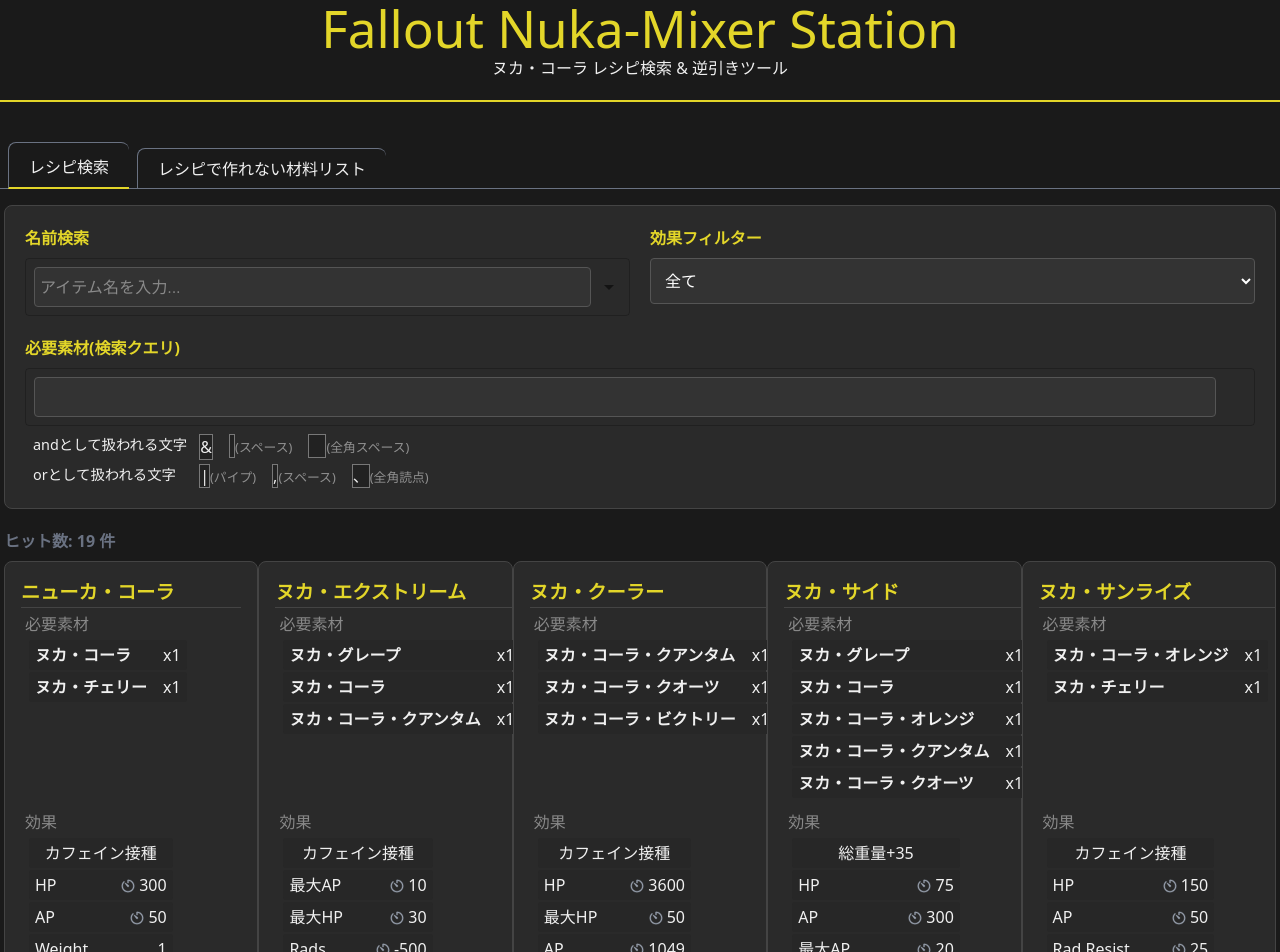
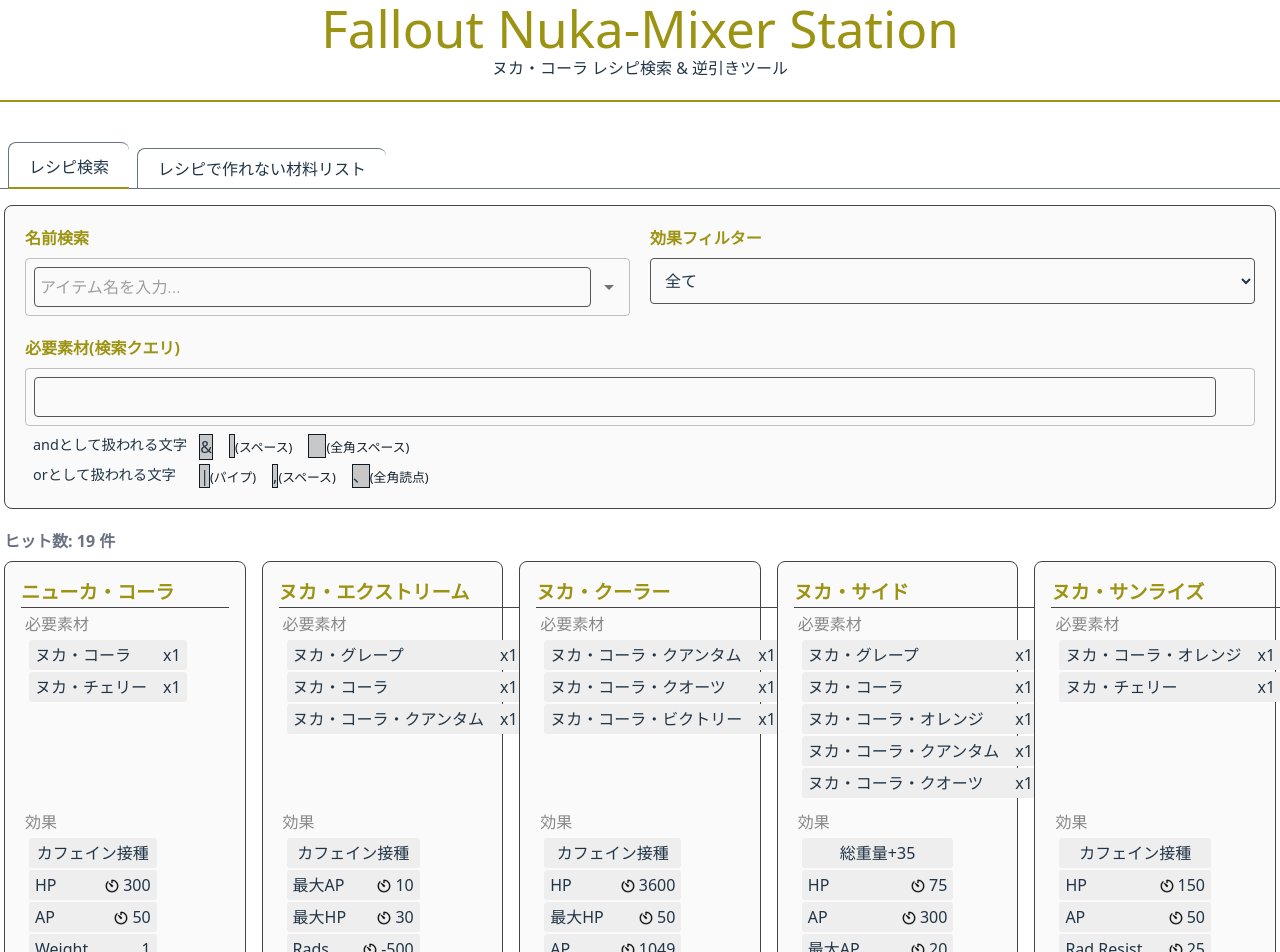
Before and after one commit to vvlvm/fallout-recipe, a React (Vite) app: page / in a window 1280 px wide. Shown: the top 952 px of the page. Built offline with nearby package versions, Linux system fonts and the light colour scheme.

Commit message:
ライトも＾ドを調整

```diff
--- a/src/components/filters/Effects.tsx
+++ /dev/null
@@ -1,88 +0,0 @@
-import { EFFECT_LABELS } from '@/constants/EFFECT_LABELS'
-import {
-	isCarryWeightEffect,
-	type Effect,
-	type EffectMap,
-	type EffectName,
-} from '@/types/RecipieType'
-import clsx from 'clsx'
-import { IoIosTimer } from 'react-icons/io'
-
-interface Props {
-	effects: EffectMap
-	selectedEffect: EffectName | ''
-}
-
-export function Effects({ effects, selectedEffect }: Props) {
-	return (
-		<div className='list-like-grid'>
-			{Object.values(effects).map((effect) => (
-				<ListItem
-					effect={effect}
-					selectedEffect={selectedEffect}
-					key={effect.effectName}
-				/>
-			))}
-		</div>
-	)
-}
-
-interface TagProps {
-	effect: Effect
-	selectedEffect: EffectName | ''
-}
-
-function ListItem({ effect, selectedEffect }: TagProps) {
-	const { effectName } = effect
-	const label = EFFECT_LABELS[effectName]
-	const isHighlighted = effectName === selectedEffect
-	const isSingleColumn =
-		effectName === 'Caffeine' || effectName === 'CarryWeight'
-	const hasOverTime = 'isOverTime' in effect && effect.isOverTime
-	const hasAmount = 'amount' in effect
-
-	return (
-		<div
-			className={clsx(
-				'item',
-				isHighlighted && 'text-highlight font-bold',
-				isSingleColumn && 'single-column'
-			)}
-			key={effectName}
-		>
-			{isSingleColumn && (
-				<span
-					className={clsx(
-						'text-nowrap',
-						isHighlighted && 'text-highlight font-bold'
-					)}
-				>
-					{isCarryWeightEffect(effect) ? `${label}+${effect.amount}` : label}
-				</span>
-			)}
-
-			{!isSingleColumn && (
-				<>
-					<span className='text-nowrap mr-8'>{label}</span>
-					<span className='text-right'>
-						{hasOverTime && (
-							<IoIosTimer
-								className={clsx(
-									'effect-is-time-over text-gray-400',
-									isHighlighted && 'text-highlight font-bold'
-								)}
-							/>
-						)}
-						{hasAmount && (
-							<span
-								className={clsx(isHighlighted && 'text-highlight font-bold')}
-							>
-								{effect.amount}
-							</span>
-						)}
-					</span>
-				</>
-			)}
-		</div>
-	)
-}
--- a/src/components/filters/index.css
+++ b/src/components/filters/index.css
@@ -13,8 +13,6 @@
     padding: 10px;
     border-radius: 4px;
     border: 1px solid #555;
-    background: #333;
-    color: white;
     font-size: 16px;
   }
 }
--- a/src/components/filters/index.tsx
+++ b/src/components/filters/index.tsx
@@ -9,7 +9,7 @@
 import TextField from "@mui/material/TextField"
 import { memo, useMemo, useState } from "react"
 import { IngredientQueryAutoComplete } from "./IngredientQueryAutoComplete.tsx"
-import { RecipeGrid } from "./RecipeGrid.tsx"
+import { RecipeGrid } from "./recipe-grid/RecipeGrid.tsx"
 import { QueriedIngredientNamesProvider } from "./QueriedIngredientNamesContext.tsx"
 
 export const Filters = memo(function Filters() {
--- /dev/null
+++ b/src/components/filters/recipe-grid/Effects.tsx
@@ -0,0 +1,79 @@
+import { EFFECT_LABELS } from "@/constants/EFFECT_LABELS"
+import {
+  isCarryWeightEffect,
+  type Effect,
+  type EffectMap,
+  type EffectName,
+} from "@/types/RecipieType"
+import clsx from "clsx"
+import { IoIosTimer } from "react-icons/io"
+
+interface Props {
+  effects: EffectMap
+  selectedEffect: EffectName | ""
+}
+
+export function Effects({ effects, selectedEffect }: Props) {
+  return (
+    <div className="list-like-grid">
+      {Object.values(effects).map((effect) => (
+        <ListItem
+          effect={effect}
+          selectedEffect={selectedEffect}
+          key={effect.effectName}
+        />
+      ))}
+    </div>
+  )
+}
+
+interface TagProps {
+  effect: Effect
+  selectedEffect: EffectName | ""
+}
+
+function ListItem({ effect, selectedEffect }: TagProps) {
+  const { effectName } = effect
+  const label = EFFECT_LABELS[effectName]
+  const isHighlighted = effectName === selectedEffect
+  const isSingleColumn =
+    effectName === "Caffeine" || effectName === "CarryWeight"
+  const hasOverTime = "isOverTime" in effect && effect.isOverTime
+  const hasAmount = "amount" in effect
+
+  return (
+    <div
+      className={clsx("item", isSingleColumn && "single-column")}
+      key={effectName}
+    >
+      {isSingleColumn && (
+        <span className={clsx("item-name", isHighlighted && "highlight")}>
+          {isCarryWeightEffect(effect) ? `${label}+${effect.amount}` : label}
+        </span>
+      )}
+
+      {!isSingleColumn && (
+        <>
+          <span className={clsx("item-name", isHighlighted && "highlight")}>
+            {label}
+          </span>
+          <span className="amount">
+            {hasOverTime && (
+              <IoIosTimer
+                className={clsx(
+                  "effect-is-time-over",
+                  isHighlighted && "highlight",
+                )}
+              />
+            )}
+            {hasAmount && (
+              <span className={clsx(isHighlighted && "highlight")}>
+                {effect.amount}
+              </span>
+            )}
+          </span>
+        </>
+      )}
+    </div>
+  )
+}
--- a/src/components/filters/RequiredItems.tsx
+++ b/src/components/filters/recipe-grid/RequiredItems.tsx
@@ -1,7 +1,6 @@
 import type { RequiredItem } from "@/types/RecipieType"
 import clsx from "clsx"
-import { useQueriedIngredientNames } from "./QueriedIngredientNamesContext"
-import "./recipeGrid.css"
+import { useQueriedIngredientNames } from "../QueriedIngredientNamesContext"
 
 interface Props {
   requiredItems: RequiredItem[]
@@ -33,12 +32,7 @@
 
   return (
     <div key={item.requiredItemName} className="item">
-      <span
-        className={clsx(
-          "mr-4 font-bold text-nowrap",
-          isHighlighted && "text-highlight",
-        )}
-      >
+      <span className={clsx("item-name", isHighlighted && "highlight")}>
         {item.requiredItemName}
       </span>
       <span>x{amount}</span>
--- /dev/null
+++ b/src/components/filters/recipe-grid/recipeGrid.css
@@ -0,0 +1,108 @@
+.recipe-grid {
+  display: grid;
+  /* カードの最大幅を割り出す .recipe-cardにwidth: fit-content;を設定してから実行すること
+    Array.from(document.querySelectorAll('.recipe-card')).reduce((max, e) => Math.max(max, e.offsetWidth),0)
+  */
+  grid-template-columns: repeat(auto-fill, minmax(230px, 1fr));
+  grid-template-rows: auto auto auto;
+  align-items: start;
+  gap: 0px 16px;
+
+  .recipe-card {
+    display: grid;
+    grid-row: span 3;
+    grid-template-rows: subgrid;
+    padding: 16px;
+    background: var(--color-card-bg);
+    border: 1px solid #444;
+    border-radius: 8px;
+    transition: transform 0.2s;
+    margin-bottom: 32px;
+    /* width: fit-content; */
+
+    &:hover {
+      transform: translateY(-2px);
+      border-color: var(--color-primary);
+    }
+
+    h2 {
+      color: var(--color-primary);
+      border-bottom: 1px solid #444;
+      font-size: larger;
+      font-weight: bold;
+    }
+
+    .recipe-section {
+      margin: 4px;
+
+      h3 {
+        margin-bottom: 4px;
+        text-transform: uppercase;
+        color: #888;
+      }
+
+      .list-like-grid {
+        display: grid;
+        grid-template-columns: 1fr auto;
+        gap: 2px 0px;
+        margin: 4px;
+        width: fit-content;
+        border-radius: 8px;
+
+        .item {
+          display: grid;
+          grid-column: span 2;
+          grid-template-columns: subgrid;
+          background: hsl(from var(--color-card-bg) h s calc(l * 0.95));
+          padding: 3px 6px;
+          border-radius: 3px;
+
+          &.single-column {
+            grid-template-columns: none;
+            text-align: center;
+
+            .item-name {
+              margin-right: 0;
+            }
+          }
+
+          .item-name {
+            white-space: nowrap;
+            margin-right: 16px;
+
+            &.highlight {
+              color: var(--color-highlight);
+            }
+          }
+
+          .amount {
+            text-align: right;
+
+            .highlight {
+              color: var(--color-highlight);
+            }
+
+            .effect-is-time-over {
+              display: inline;
+              position: relative;
+              top: -1px;
+              margin-right: 3px;
+              stroke-width: 10px;
+              color: hsl(from black h s calc(l + 2));
+
+
+              /* light-dark(
+                hsl(from var(--color-text) h s calc(l * 0.9)),
+                hsl(from var(--color-text) h s calc(l * 0.4))
+              ); */
+
+              &.highlight {
+                color: var(--color-highlight);
+              }
+            }
+          }
+        }
+      }
+    }
+  }
+}
--- a/src/components/filters/recipeGrid.css
+++ /dev/null
@@ -1,70 +0,0 @@
-.recipe-grid {
-  display: grid;
-  grid-template-columns: repeat(auto-fill, minmax(250px, 1fr));
-  grid-template-rows: auto auto auto;
-  align-items: start;
-
-  .recipe-card {
-    display: grid;
-    grid-row: span 3;
-    grid-template-rows: subgrid;
-    padding: 16px;
-    background: var(--color-card-bg);
-    border: 1px solid #444;
-    border-radius: 8px;
-    transition: transform 0.2s;
-
-    &:hover {
-      transform: translateY(-2px);
-      border-color: var(--color-primary);
-    }
-
-    h2 {
-      color: var(--color-primary);
-      border-bottom: 1px solid #444;
-      font-size: larger;
-      font-weight: bold;
-    }
-
-    .recipe-section {
-      margin: 4px;
-
-      h3 {
-        margin-bottom: 4px;
-        text-transform: uppercase;
-        color: #888;
-      }
-
-      .list-like-grid {
-        display: grid;
-        grid-template-columns: 1fr auto;
-        gap: 2px 0px;
-        margin: 4px;
-        width: fit-content;
-        border-radius: 8px;
-
-        .item {
-          display: grid;
-          grid-column: span 2;
-          grid-template-columns: subgrid;
-          background: hsl(from var(--color-card-bg) h s calc(l * 0.92));
-          padding: 3px 6px;
-          border-radius: 3px;
-
-          &.single-column {
-            grid-template-columns: none;
-            text-align: center;
-          }
-        }
-      }
-
-      .effect-is-time-over {
-        display: inline;
-        position: relative;
-        top: -1px;
-        margin-right: 3px;
-        stroke-width: 10px;
-      }
-    }
-  }
-}
--- a/src/index.css
+++ b/src/index.css
@@ -5,16 +5,25 @@
  * @themeのカラーが出力されないときはこのcss内でvar(--color-colorname)して
  * 使用をアピールする */
 @theme {
-  --color-primary: #e3d629; /* Fallout UI Yellowish */
+  --color-primary: #9d9312;
   --color-bg: #ffffff;
   --color-text: #213547;
-  --color-card-bg: #2a2a2a;
+  --color-card-bg: #fafafa;
   --color-highlight: #4caf50;
 }
 
 @theme dark {
+  --color-primary: #e3d629; /* Fallout UI Yellowish */
   --color-bg: #1a1a1a;
   --color-text: #f0f0f0;
+  --color-card-bg: #2a2a2a;
+}
+
+:root {
+  --color-primary: light-dark(#9d9312, #e3d629);
+  --color-bg: light-dark(#ffffff, #1a1a1a);
+  --color-text: light-dark(#213547, #f0f0f0);
+  --color-card-bg: light-dark(#fafafa, #2a2a2a);
 }
 
 body {
```
Also changed, not shown: src/components/filters/recipe-grid/RecipeGrid.tsx (renamed from src/components/filters/RecipeGrid.tsx).
